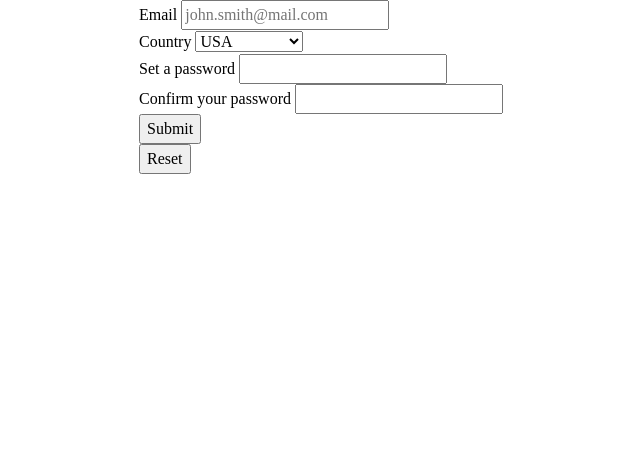
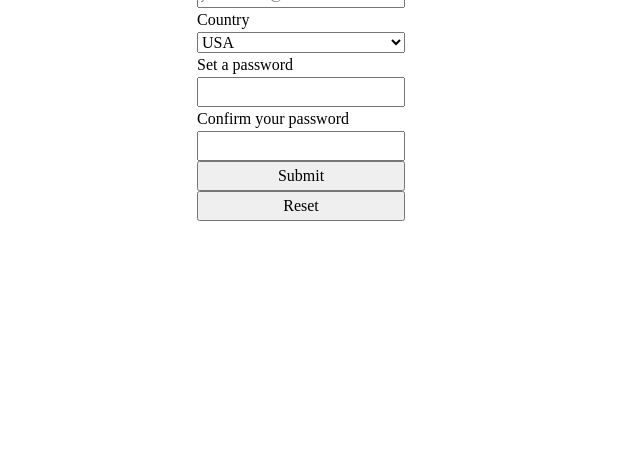
Before and after one commit to henrylin03/odin-form, a plain HTML site: page index.html in a window 1280 px wide. Shown: the part 342-800 px from the top of the page, without its empty margins (339-979 px from the left). Drawn offline with Linux system fonts and the light colour scheme.

Commit message:
position list items (labels and fields) vertically using flex box. remove padding to the left for unordered list

```diff
--- a/css/style.css
+++ b/css/style.css
@@ -4,8 +4,14 @@ body {
   height: 100dvh;
 }
 
+ul {
+  padding: 0;
+}
+
 li {
   list-style-type: none;
+  display: flex;
+  flex-direction: column;
 }
 
 main {
```
